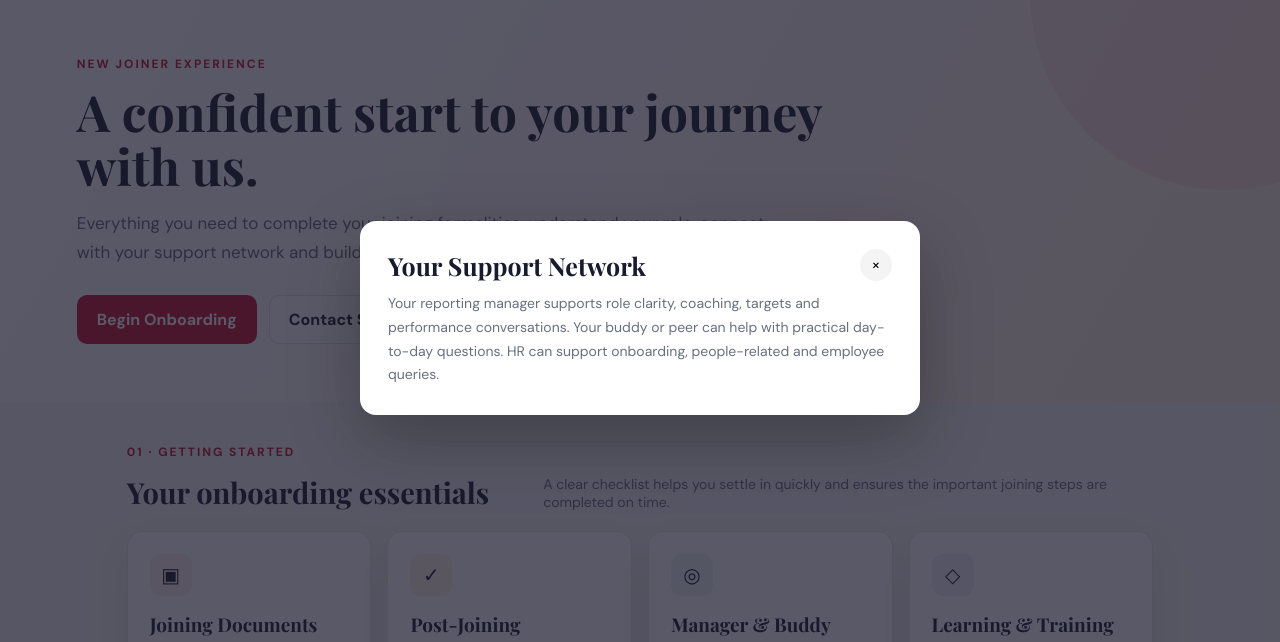
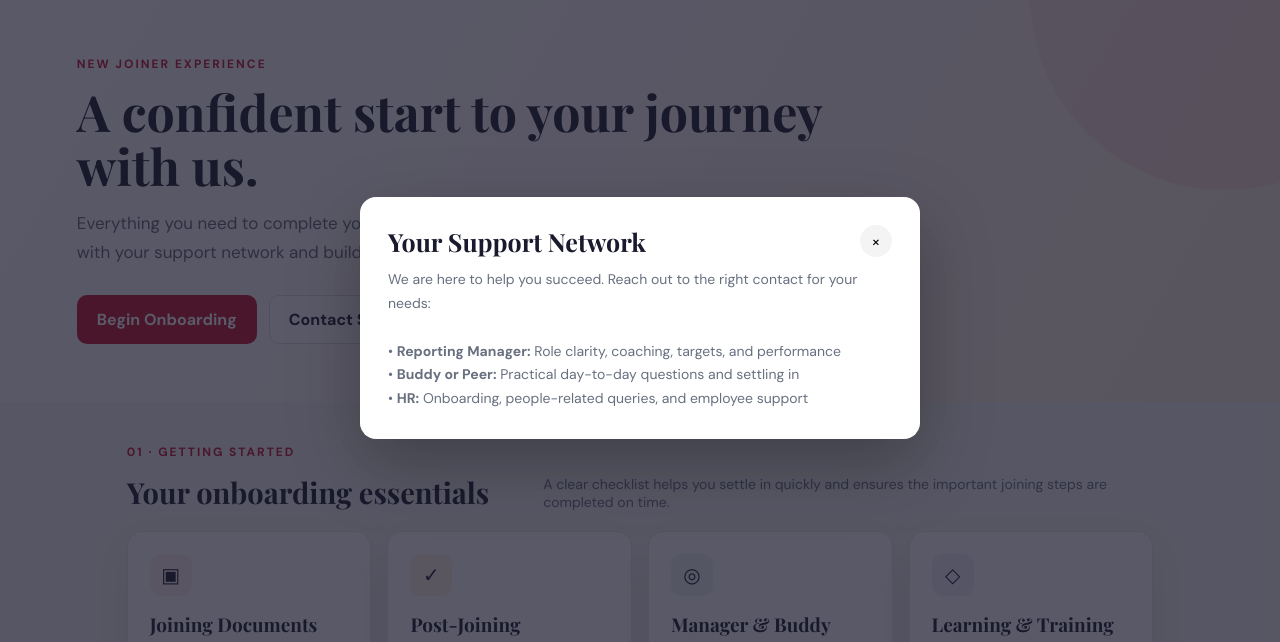
Before and after one commit to Zis440/ABC, a plain HTML site: page index.html in a window 1280 px wide. Both pictures are taken after a click on the button "Contact Support". Shown: the part 82-724 px from the top of the page. Drawn offline with nearby package versions, Linux system fonts and the light colour scheme.

Commit message:
refactor: enhance onboarding modal content with HTML formatting and update text rendering to innerHTML

```diff
--- a/index.html
+++ b/index.html
@@ -1712,46 +1712,23 @@
         const data = {
 
             joining: {
-
-                title:
-                    'Joining Documents',
-
-                text:
-                    'Please complete the documents requested by the HR/onboarding process, including identity and personal details, education and experience records, bank/payroll information and other applicable joining formalities. If anything is pending or requires correction, raise it early.'
-
+                title: 'Joining Documents',
+                text: 'Please complete the documents requested by HR to finalize your onboarding. <br><br><b>Key requirements include:</b><br>• Identity and personal details<br>• Education and past experience records<br>• Bank and payroll information<br><br>If any document is pending or needs correction, please raise it early to avoid delays.'
             },
 
-
             post: {
-
-                title:
-                    'Post-Joining Documents',
-
-                text:
-                    'Keep your employee records and required acknowledgements complete. Review any pending items communicated by HR and close them promptly so documentation does not become an operational blocker.'
-
+                title: 'Post-Joining Documents',
+                text: 'Keep your employee records and required acknowledgements up to date. <br><br><b>Action items:</b><br>• Review pending items communicated by HR<br>• Complete required policy acknowledgements<br>• Submit any outstanding employee records<br><br>Close these promptly so documentation does not become an operational blocker.'
             },
 
-
             support: {
-
-                title:
-                    'Your Support Network',
-
-                text:
-                    'Your reporting manager supports role clarity, coaching, targets and performance conversations. Your buddy or peer can help with practical day-to-day questions. HR can support onboarding, people-related and employee queries.'
-
+                title: 'Your Support Network',
+                text: 'We are here to help you succeed. Reach out to the right contact for your needs: <br><br>• <b>Reporting Manager:</b> Role clarity, coaching, targets, and performance<br>• <b>Buddy or Peer:</b> Practical day-to-day questions and settling in<br>• <b>HR:</b> Onboarding, people-related queries, and employee support'
             },
 
-
             training: {
-
-                title:
-                    'Learning & Training',
-
-                text:
-                    'Complete your initial training and learning activities, understand the processes required for your role and raise any training gap early. Your manager should help connect training with your day-to-day responsibilities.'
-
+                title: 'Learning & Training',
+                text: 'Set yourself up for success by completing your learning activities. <br><br><b>Focus areas:</b><br>• Complete initial training and mandatory modules<br>• Understand key processes required for your role<br>• Work with your manager to connect training to daily tasks<br><br>If you identify any training gaps, raise them early.'
             }
 
         };
@@ -1769,7 +1746,7 @@
 
             document.getElementById(
                 'modalText'
-            ).textContent =
+            ).innerHTML =
                 data[key].text;
 
 
```
